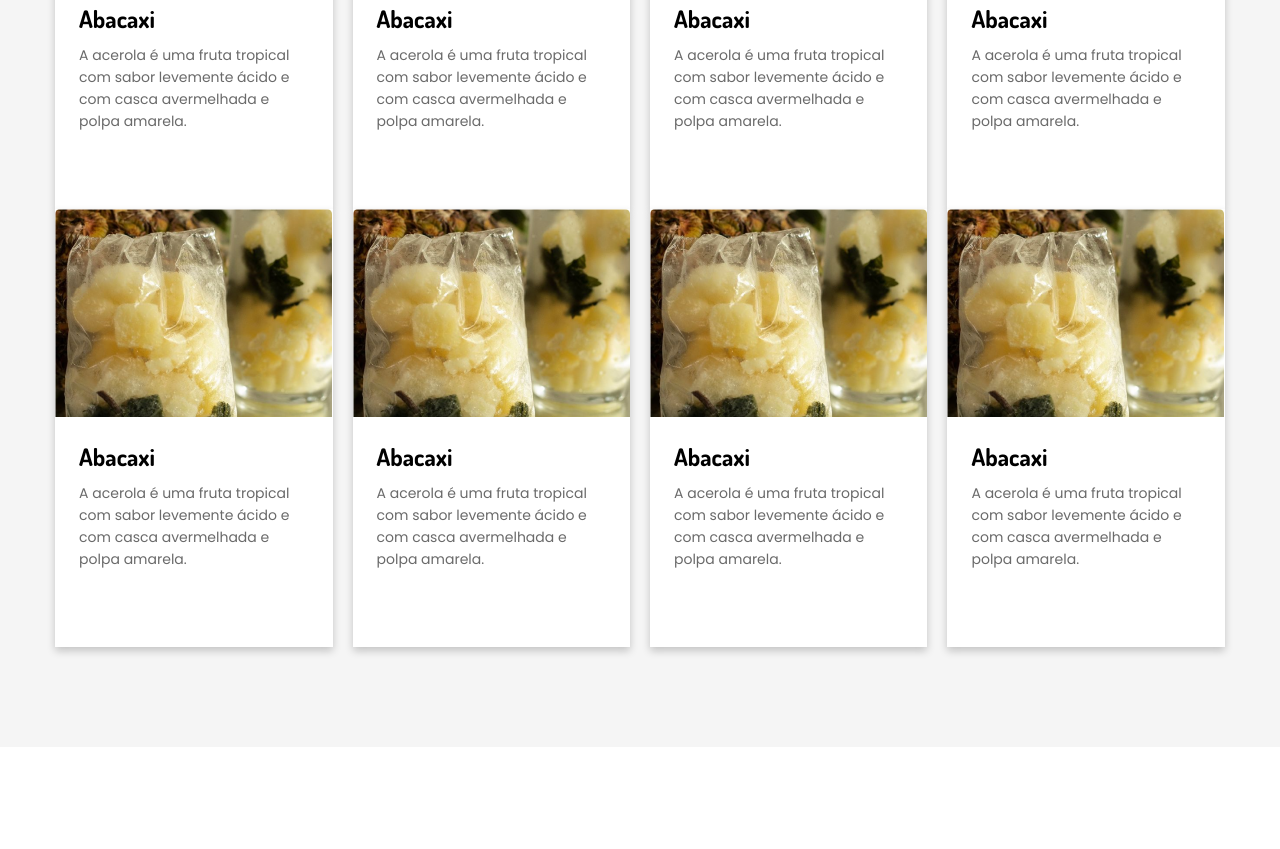
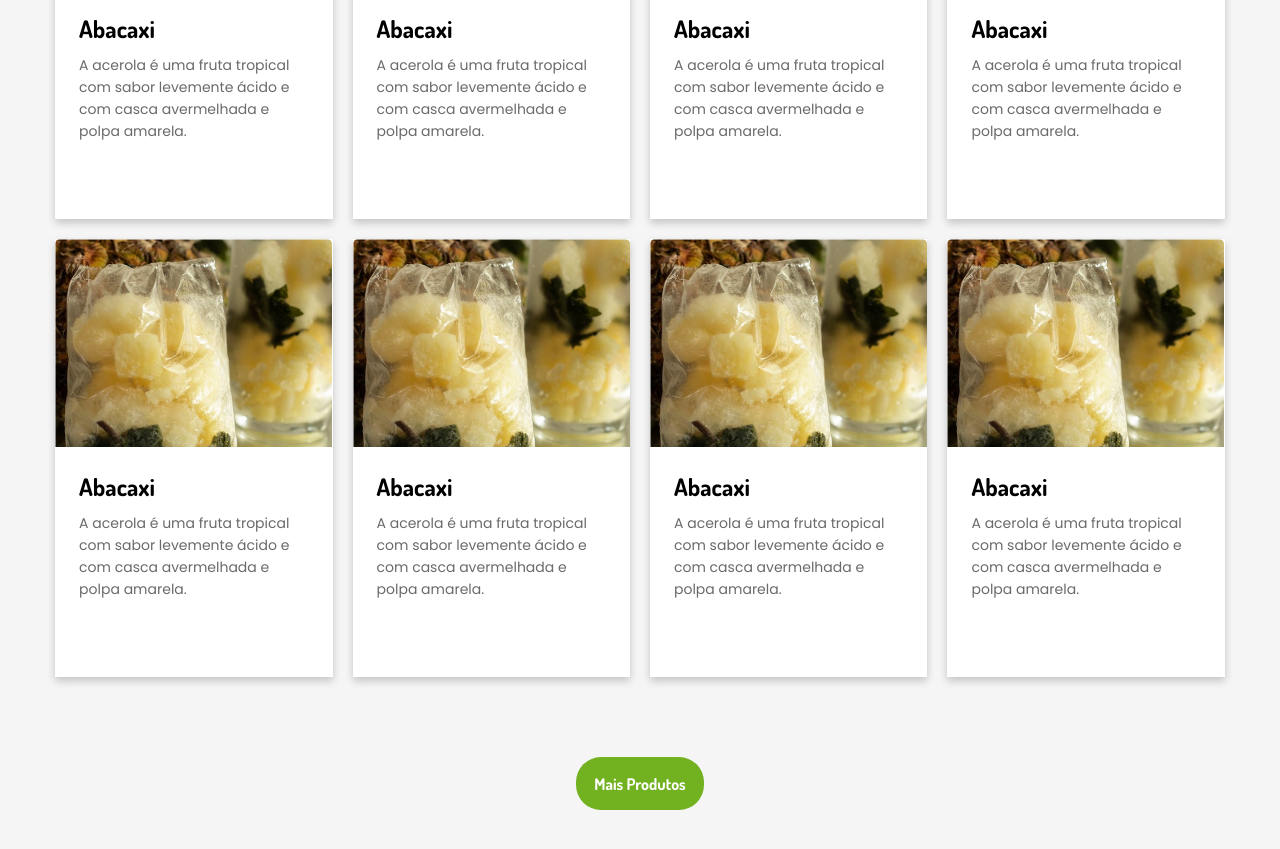
Before and after one commit to diogos21/ViaGourmet, a plain HTML site: page index.html in a window 1280 px wide. Shown: the part 2723-3572 px from the top of the page. Before the commit the page ends 3470 px from the top, so only its background shows below. Drawn offline with Linux system fonts and the light colour scheme.

Commit message:
:package: Atualização em Seção Produtos

```diff
--- a/assets/css/produtos.css
+++ b/assets/css/produtos.css
@@ -1,6 +1,5 @@
 @import url('https://fonts.googleapis.com/css2?family=Poppins:ital,wght@0,100;0,200;0,300;0,400;0,500;0,600;0,700;1,100;1,200;1,300;1,400;1,500;1,600;1,700&display=swap');
-
-.produtos{
+.produtos {
     background-color: #f5f5f5;
     width: 100%;
     margin: auto;
@@ -8,30 +7,27 @@
     font-family: 'Dosis';
 }
 
-.texto-produtos{
+.texto-produtos {
     text-align: center;
 }
 
-.texto-produtos h2{
+.texto-produtos h2 {
     font-size: 50px;
     font-weight: 900;
     margin-bottom: 20px;
-
     color: #1c1c1c;
 }
 
-.texto-produtos p{
+.texto-produtos p {
     font-size: 20px;
     color: #6a6a6a;
 }
 
-.texto-produtos hr{
+.texto-produtos hr {
     width: 12%;
-
     margin-bottom: 35px;
     margin-top: 12px;
     height: 2px;
-
     background-color: #72b221;
 }
 
@@ -39,35 +35,39 @@
     display: flex;
     flex-wrap: wrap;
     justify-content: center;
-
 }
-
 
 .card {
     /* Add shadows to create the "card" effect */
-    box-shadow: 0 4px 8px 0 rgba(0,0,0,0.2);
+    box-shadow: 0 4px 8px 0 rgba(0, 0, 0, 0.2);
     transition: 0.3s;
     width: 277.46px;
     height: 438px;
     left: 0px;
     top: 0px;
     background: #ffffff;
-    margin: 0px 10px;
+    margin: 10px 10px;
 }
 
+
 /* On mouse-over, add a deeper shadow */
+
 .card:hover {
-    box-shadow: 0 8px 16px 0 rgba(0,0,0,0.2);
+    box-shadow: 0 8px 16px 0 rgba(0, 0, 0, 0.2);
+    transform: scale(1.1);
 }
 
+
 /* Add rounded corners to the top left and the top right corner of the image */
+
 .img-fruta {
     border-radius: 5px 5px 0 0;
     width: 277px;
     height: 208px;
     background-image: url('/assets/img/abacaxi-card.png');
 }
-.container h1{
+
+.container h1 {
     font-family: Dosis;
     font-weight: 600;
     font-style: normal;
@@ -75,10 +75,9 @@
     margin-top: 24px;
     margin-left: 24px;
     margin-right: 24px;
-
 }
 
-.container p{
+.container p {
     font-family: Poppins;
     font-weight: 400;
     font-style: normal;
@@ -89,5 +88,32 @@
     margin-right: 24px;
     line-height: 22px;
     text-align: left;
+}
 
+#btn-produtos {
+    text-align: center;
+    margin-top: 70px;
+    margin-bottom: 42px;
 }
+
+#btn-produtos input {
+    width: 128px;
+    height: 53px;
+    font-size: 16px;
+    font-weight: bold;
+    color: white;
+    background-color: #72b221;
+    border-radius: 25px;
+    /*Luizão abaixo*/
+    border: none;
+    outline: none;
+    top: 525.5px;
+    left: 0px;
+    position: static;
+    cursor: pointer;
+}
+
+.wrap-produtos {
+    max-width: 1200px;
+    margin: 0 auto;
+}
--- a/index.html
+++ b/index.html
@@ -9,8 +9,7 @@
     <link rel="stylesheet" href="./assets/css/index.css">
     <link rel="preconnect" href="https://fonts.googleapis.com">
     <link rel="preconnect" href="https://fonts.gstatic.com" crossorigin>
-    <link href="https://fonts.googleapis.com/css2?family=Dosis:wght@300;400;500;600;700;800&display=swap"
-        rel="stylesheet">
+    <link href="https://fonts.googleapis.com/css2?family=Dosis:wght@300;400;500;600;700;800&display=swap" rel="stylesheet">
 </head>
 
 <body>
@@ -49,11 +48,9 @@
                 <div class="texto">
                     <h2>Sobre nós</h2>
                     <hr>
-                    <p>A nossa cozinha saudável atua no mercado ofertando soluções práticas para o preparo de sucos,
-                        shakes, vitaminas, smoothies, frozens, drinks e receitas</p>
+                    <p>A nossa cozinha saudável atua no mercado ofertando soluções práticas para o preparo de sucos, shakes, vitaminas, smoothies, frozens, drinks e receitas</p>
                     <p>Produzimos Frutas, Vitaminas Mix e Receitas Detox Congeladas</p>
-                    <p>Todas selecionadas, higienizadas, porcionadas em 100g e podendo também preparar sobre medida em
-                        volumes maiores</p>
+                    <p>Todas selecionadas, higienizadas, porcionadas em 100g e podendo também preparar sobre medida em volumes maiores</p>
                     <p>Atuamos em atacados e varejo, atendendo todas as necessidades dos nossos clientes!</p>
                     <p>Venha fazer parte da nossa história!</p>
                     <input id="botao" type="button" value="Vamos lá">
@@ -68,11 +65,9 @@
                     <div class="texto-aplicacoes">
                         <h2>Aplicações</h2>
                         <p>Não sabe como utilizar nossos deliciosos produtos? <br> Veja aqui algumas idéias e muito mais
-                            <br> no
-                            nosso instagram!
+                            <br> no nosso instagram!
                         </p>
-                        <a id="link-aplicacoes" href="https://www.instagram.com/viagourmet_/"
-                            target="_blank">@viagourmet_</a>
+                        <a id="link-aplicacoes" href="https://www.instagram.com/viagourmet_/" target="_blank">@viagourmet_</a>
                         <hr>
                     </div>
 
@@ -98,11 +93,10 @@
             </div>
         </section>
         <section class="produtos">
-
+            <div class="wrap-produtos">
                 <div class="texto-produtos">
                     <h2>Nossos Produtos</h2>
-                <p>Ficou curioso sobre o que vendemos? <br> De uma espiadinha abaixo de alguns <br> dos
-                    nossos produtos! </p>
+                    <p>Ficou curioso sobre o que vendemos? <br> De uma espiadinha abaixo de alguns <br> dos nossos produtos! </p>
                     <hr>
                 </div>
 
@@ -111,68 +105,72 @@
                         <div class="img-fruta"></div>
                         <div class="container">
                             <h1><b>Abacaxi</b></h1>
-                        <p>A acerola é uma fruta tropical com sabor levemente ácido e com casca avermelhada e polpa
-                            amarela.</p>
+                            <p>A acerola é uma fruta tropical com sabor levemente ácido e com casca avermelhada e polpa amarela.
+                            </p>
                         </div>
                     </div>
                     <div class="card">
                         <div class="img-fruta"></div>
                         <div class="container">
                             <h1><b>Abacaxi</b></h1>
-                        <p>A acerola é uma fruta tropical com sabor levemente ácido e com casca avermelhada e polpa
-                            amarela.</p>
+                            <p>A acerola é uma fruta tropical com sabor levemente ácido e com casca avermelhada e polpa amarela.
+                            </p>
                         </div>
                     </div>
                     <div class="card">
                         <div class="img-fruta"></div>
                         <div class="container">
                             <h1><b>Abacaxi</b></h1>
-                        <p>A acerola é uma fruta tropical com sabor levemente ácido e com casca avermelhada e polpa
-                            amarela.</p>
+                            <p>A acerola é uma fruta tropical com sabor levemente ácido e com casca avermelhada e polpa amarela.
+                            </p>
                         </div>
                     </div>
                     <div class="card">
                         <div class="img-fruta"></div>
                         <div class="container">
                             <h1><b>Abacaxi</b></h1>
-                        <p>A acerola é uma fruta tropical com sabor levemente ácido e com casca avermelhada e polpa
-                            amarela.</p>
+                            <p>A acerola é uma fruta tropical com sabor levemente ácido e com casca avermelhada e polpa amarela.
+                            </p>
                         </div>
                     </div>
                     <div class="card">
                         <div class="img-fruta"></div>
                         <div class="container">
                             <h1><b>Abacaxi</b></h1>
-                        <p>A acerola é uma fruta tropical com sabor levemente ácido e com casca avermelhada e polpa
-                            amarela.</p>
+                            <p>A acerola é uma fruta tropical com sabor levemente ácido e com casca avermelhada e polpa amarela.
+                            </p>
                         </div>
                     </div>
                     <div class="card">
                         <div class="img-fruta"></div>
                         <div class="container">
                             <h1><b>Abacaxi</b></h1>
-                        <p>A acerola é uma fruta tropical com sabor levemente ácido e com casca avermelhada e polpa
-                            amarela.</p>
+                            <p>A acerola é uma fruta tropical com sabor levemente ácido e com casca avermelhada e polpa amarela.
+                            </p>
                         </div>
                     </div>
                     <div class="card">
                         <div class="img-fruta"></div>
                         <div class="container">
                             <h1><b>Abacaxi</b></h1>
-                        <p>A acerola é uma fruta tropical com sabor levemente ácido e com casca avermelhada e polpa
-                            amarela.</p>
+                            <p>A acerola é uma fruta tropical com sabor levemente ácido e com casca avermelhada e polpa amarela.
+                            </p>
                         </div>
                     </div>
                     <div class="card">
                         <div class="img-fruta"></div>
                         <div class="container">
                             <h1><b>Abacaxi</b></h1>
-                        <p>A acerola é uma fruta tropical com sabor levemente ácido e com casca avermelhada e polpa
-                            amarela.</p>
+                            <p>A acerola é uma fruta tropical com sabor levemente ácido e com casca avermelhada e polpa amarela.
+                            </p>
                         </div>
                     </div>
                 </div>
 
+                <div id="btn-produtos">
+                    <input type="button" value="Mais Produtos">
+                </div>
+            </div>
         </section>
     </main>
 </body>
```
Lines whose indentation alone changed are shown as unchanged.
